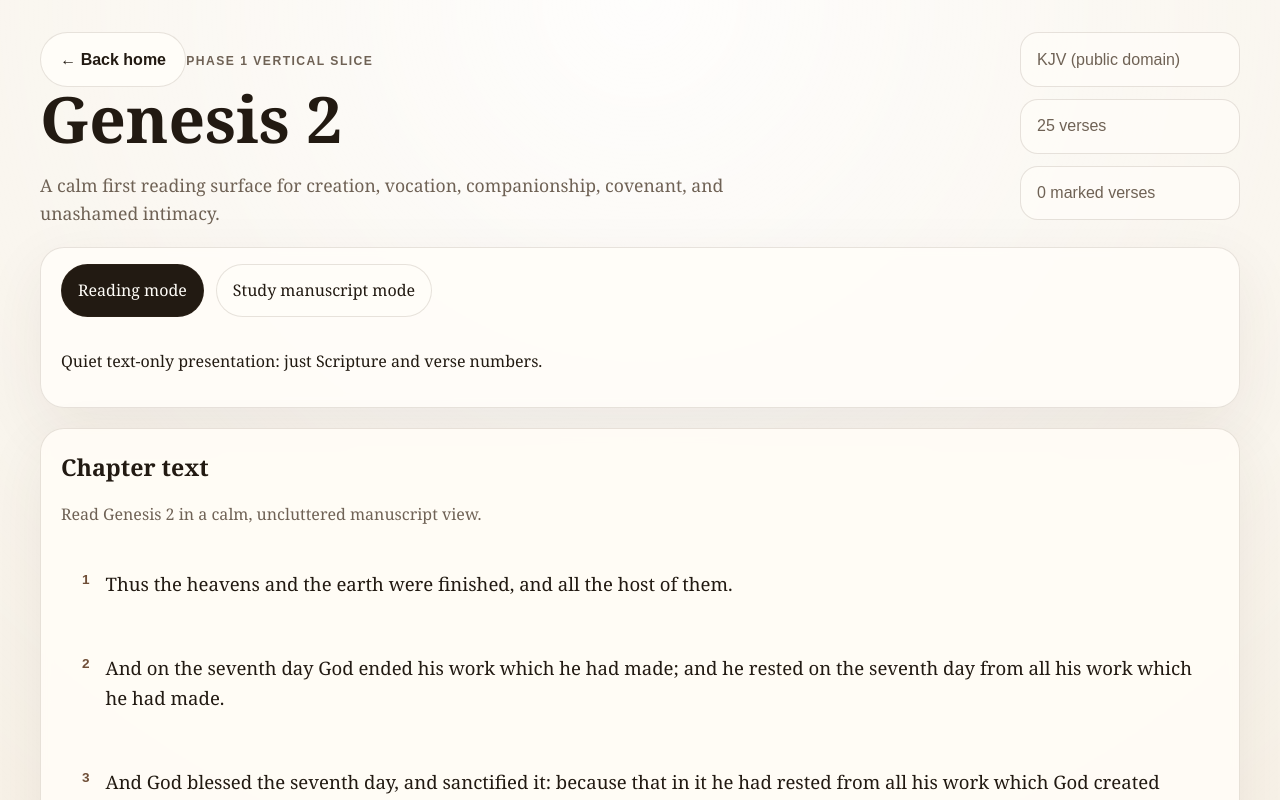
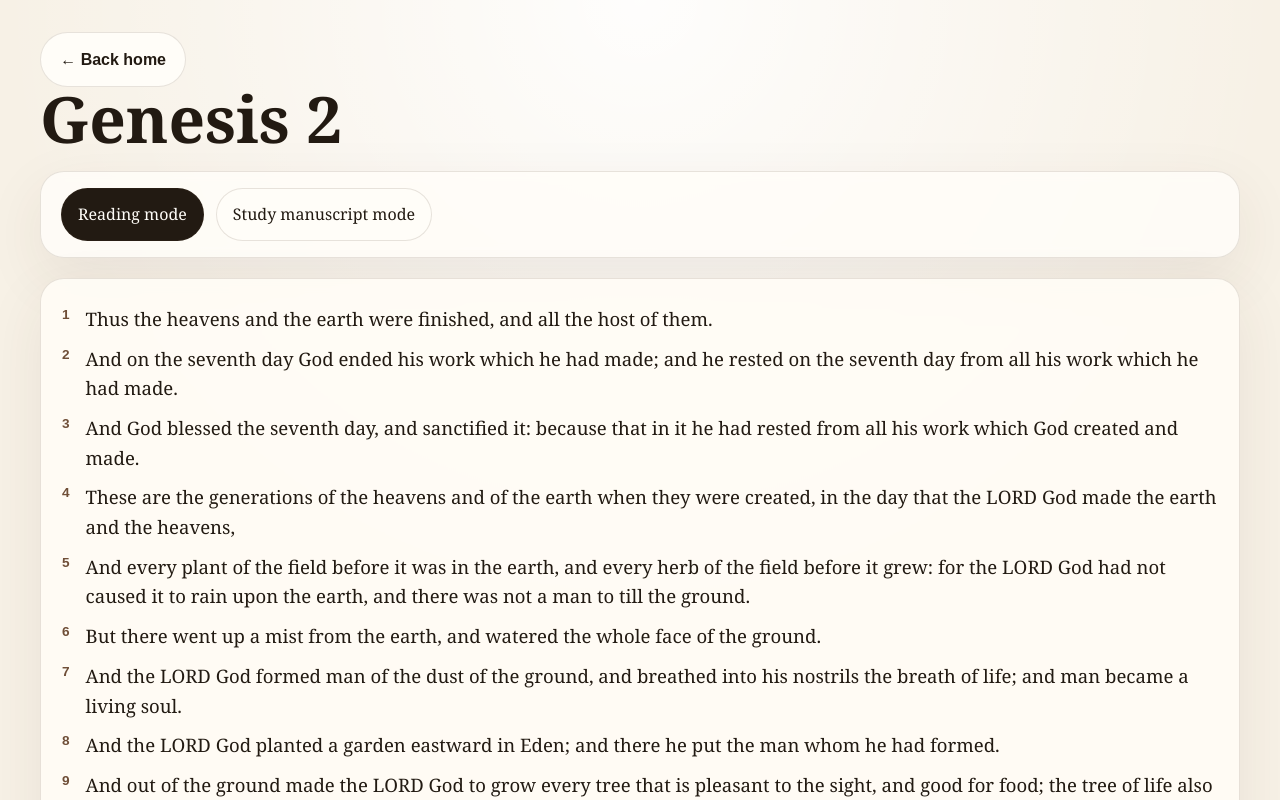
Before and after one commit to gabrielburcea/logos-incarnate, a Next.js app: page /genesis-2 in a window 1280 px wide. Shown: the top 800 px of the page. Built offline with nearby package versions, Linux system fonts and the light colour scheme.

Commit message:
fix: resolve Genesis 2 UX issues — word spacing, Reading Mode chrome, verse spacing
Agent-Logs-Url: https://github.com/gabrielburcea/logos-incarnate/sessions/636f228a-646e-4dbd-86e4-563f202bc15a

Co-authored-by: gabrielburcea <34777178+gabrielburcea@users.noreply.github.com>

```diff
--- a/app/globals.css
+++ b/app/globals.css
@@ -281,6 +281,10 @@ button {
   gap: 0.8rem;
 }
 
+.verse-list.reading {
+  gap: 0;
+}
+
 .verse-list.study {
   gap: 1.15rem;
 }
@@ -324,6 +328,15 @@ button {
   grid-template-columns: auto 1fr;
   gap: 1rem;
   padding: 1rem;
+}
+
+.reading-layout .verse-static {
+  padding: 0.25rem 0;
+}
+
+.reading-layout .verse-card {
+  padding: 0;
+  border-radius: 0;
 }
 
 .verse-number {
--- a/components/genesis-experience.tsx
+++ b/components/genesis-experience.tsx
@@ -1,6 +1,6 @@
 "use client";
 
-import { useEffect, useMemo, useState } from "react";
+import { Fragment, useEffect, useMemo, useState } from "react";
 import Link from "next/link";
 import {
   genesis2Chapter,
@@ -166,30 +166,31 @@ export function GenesisExperience() {
       <span className="verse-text">
         {words.map((word, index) => {
           const isUnderlined = underlined.has(index);
+          const trailingSpace = index < words.length - 1 ? " " : "";
 
           if (!canUnderlineWords) {
             return (
-              <span
-                key={`${verseNumber}-word-${index}`}
-                className={isUnderlined ? "verse-word is-underlined" : "verse-word"}
-              >
+              <Fragment key={`${verseNumber}-word-${index}`}>
+                <span className={isUnderlined ? "verse-word is-underlined" : "verse-word"}>
                   {word}
-                {index < words.length - 1 ? " " : ""}
                 </span>
+                {trailingSpace}
+              </Fragment>
             );
           }
 
           return (
+            <Fragment key={`${verseNumber}-word-${index}`}>
               <button
-              key={`${verseNumber}-word-${index}`}
                 type="button"
                 className={isUnderlined ? "verse-word is-underlined is-word-button" : "verse-word is-word-button"}
                 onClick={() => toggleWordUnderline(verseNumber, index)}
                 aria-pressed={isUnderlined}
               >
                 {word}
-              {index < words.length - 1 ? " " : ""}
               </button>
+              {trailingSpace}
+            </Fragment>
           );
         })}
       </span>
@@ -203,15 +204,16 @@ export function GenesisExperience() {
           <Link className="back-link" href="/">
             ← Back home
           </Link>
-          <p className="eyebrow">Phase 1 vertical slice</p>
           <h1>{genesis2Chapter.title}</h1>
-          <p className="lede">{genesis2Chapter.summary}</p>
+          {mode !== "reading" && <p className="lede">{genesis2Chapter.summary}</p>}
         </div>
+        {mode !== "reading" && (
           <div className="chapter-meta">
             <span>{genesis2Chapter.translation}</span>
             <span>{genesis2Chapter.verses.length} verses</span>
             <span>{totalAnnotations} marked verses</span>
           </div>
+        )}
       </header>
 
       <section className="mode-bar" aria-label="Reading and study mode switcher">
@@ -231,23 +233,19 @@ export function GenesisExperience() {
             Study manuscript mode
           </button>
         </div>
-        <p>
-          {mode === "reading"
-            ? "Quiet text-only presentation: just Scripture and verse numbers."
-            : "Expanded spacing, margin rails, and visible study traces for verse-by-verse work."}
-        </p>
+        {mode !== "reading" && (
+          <p>Expanded spacing, margin rails, and visible study traces for verse-by-verse work.</p>
+        )}
       </section>
 
       <div className={`experience-layout ${mode === "study" ? "study-layout" : "reading-layout"} ${mode === "reading" ? "is-reading-only" : ""}`}>
         <section className="reading-column" aria-labelledby="chapter-text-heading">
+          {mode !== "reading" && (
             <div className="reading-column__header">
               <h2 id="chapter-text-heading">Chapter text</h2>
-            <p>
-              {mode === "reading"
-                ? "Read Genesis 2 in a calm, uncluttered manuscript view."
-                : "Select a verse to underline individual words, write a margin note, and open meaning cards."}
-            </p>
+              <p>Select a verse to underline individual words, write a margin note, and open meaning cards.</p>
             </div>
+          )}
 
           <div className={`verse-list ${mode}`}>
             {genesis2Chapter.verses.map((verse) => {
```
Lines whose indentation alone changed are shown as unchanged.
